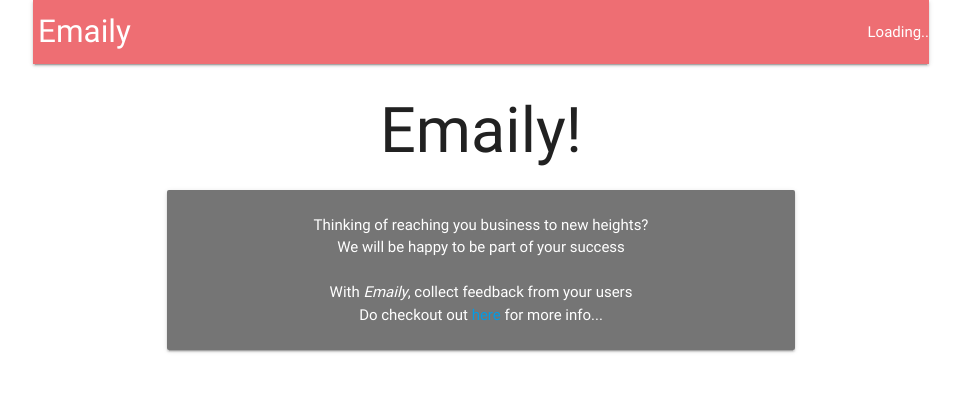
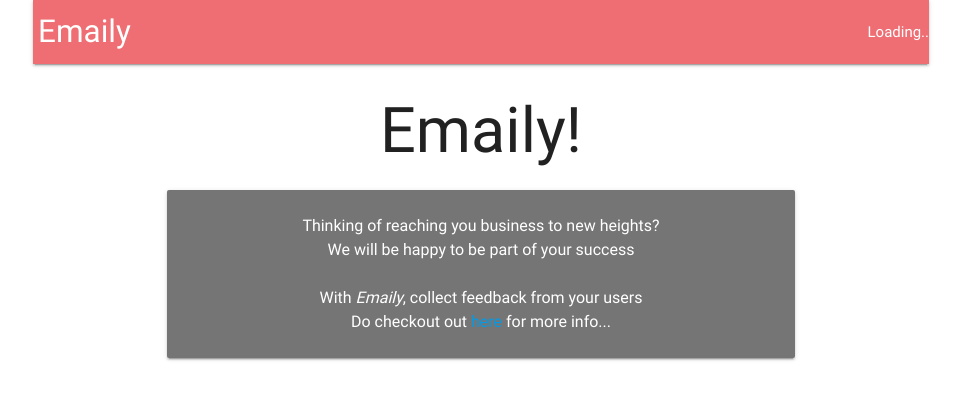
Before and after one commit to bhoomij/emaily, a React (Create React App) app in the folder client/: page / in a window 1280 px wide. Shown: the top 400 px of the page, without its empty margins (159-1120 px from the left). Built offline with nearby package versions, Linux system fonts and the light colour scheme; no server answers.

Commit message:
UI improvements

```diff
--- a/client/src/components/Landing.js
+++ b/client/src/components/Landing.js
@@ -6,7 +6,7 @@ const Landing = () => {
         <div style={{ textAlign: 'center' }}>
             <h1>Emaily!</h1>
 
-            <div class="card-panel grey darken-1 container" style={{ margin: '0 auto' }}>
+            <div class="card-panel grey darken-1 container" style={{ margin: '0 auto', fontSize: '16px' }}>
                 <span class="white-text">
                     Thinking of reaching you business to new heights?<br />
                     We will be happy to be part of your success<br /><br />
```
